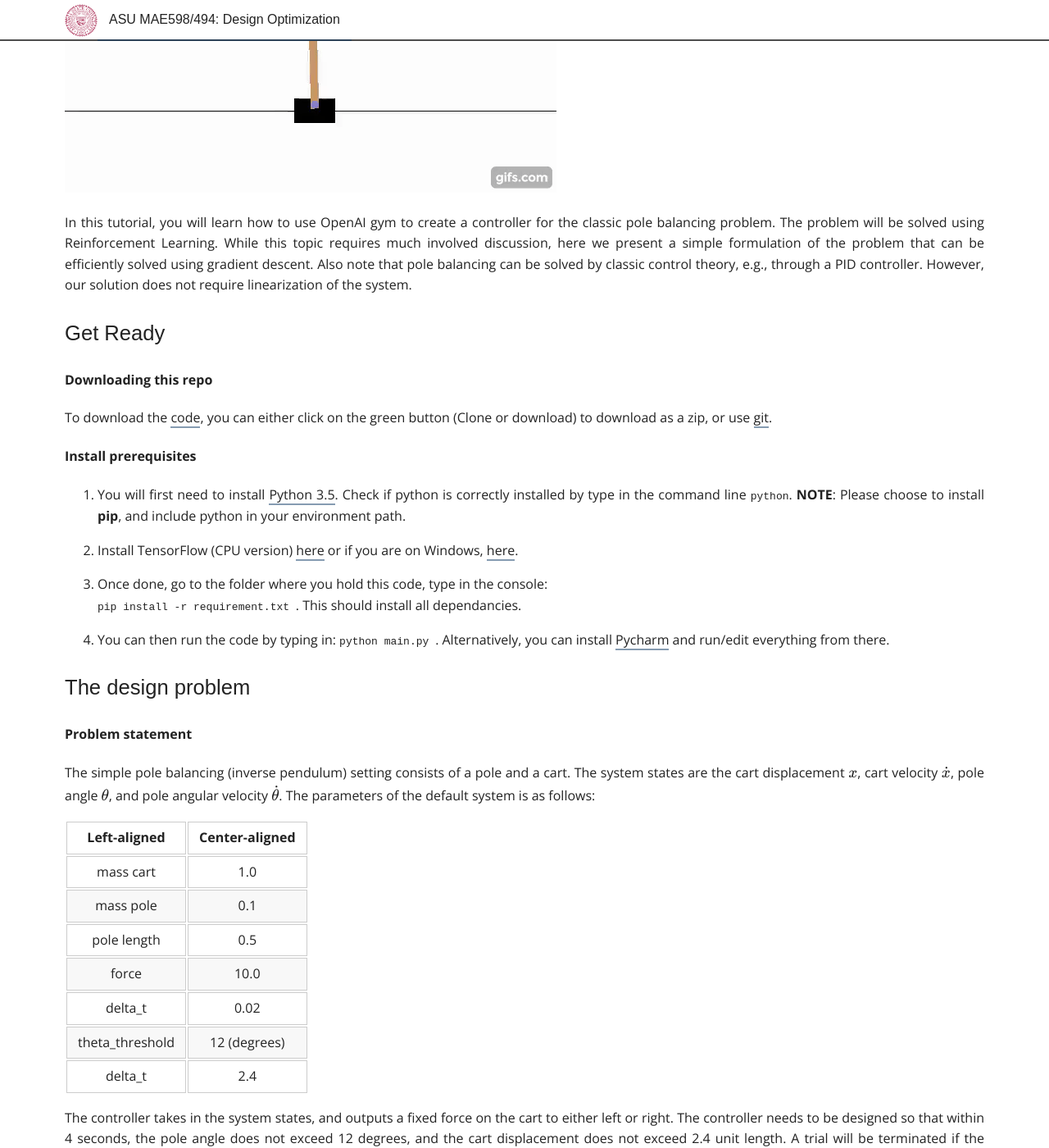
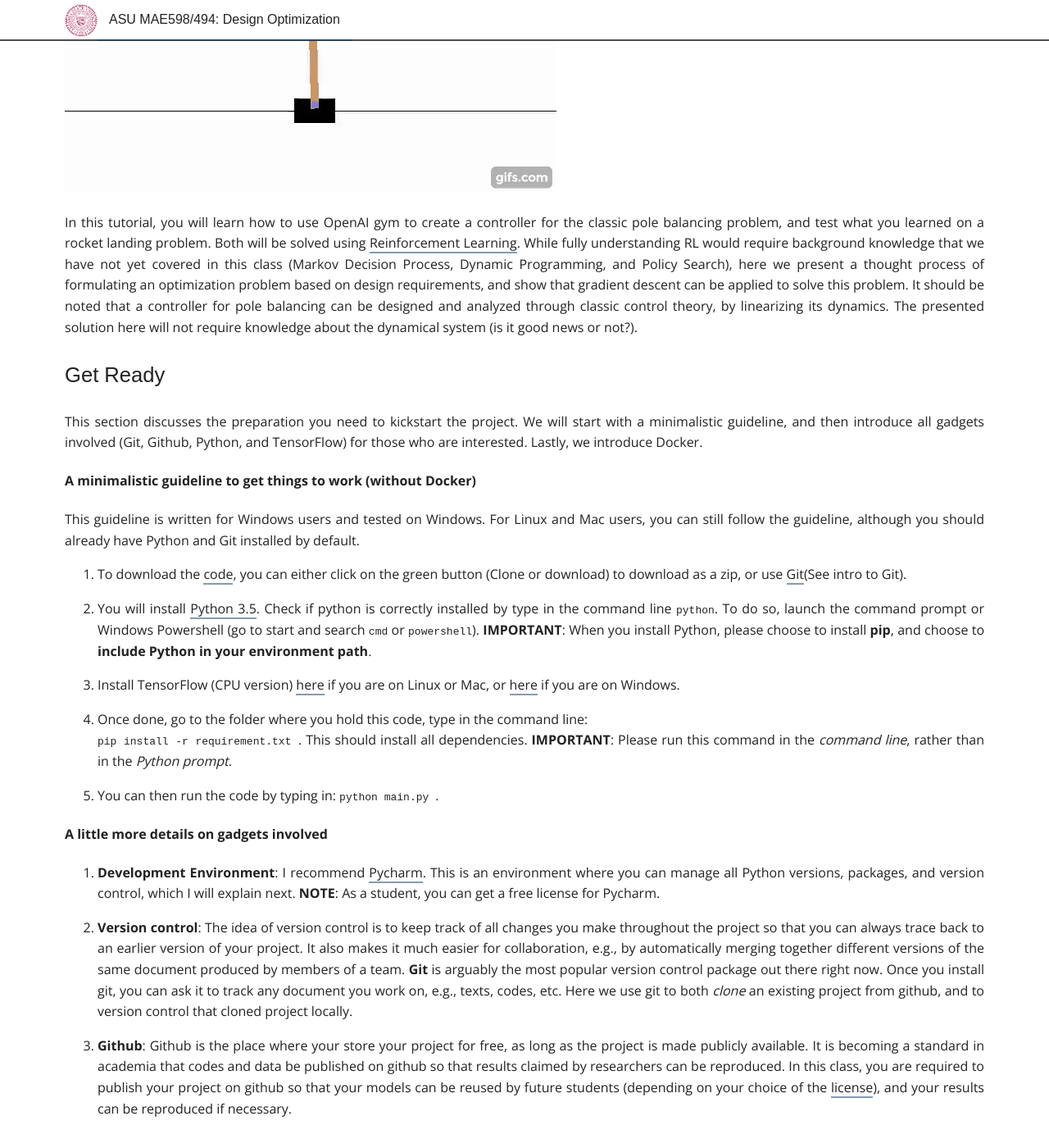
Before and after one commit to DesignInformaticsLab/DesignInformaticsLab.github.io, a Jekyll site: the page built from _posts/teaching/designopt/2017-09-07-application-polebalancing.md, in a window 1280 px wide and 1400 px high, scrolled down 380 px. Shown: the whole window at 82% size. Built offline with Jekyll 4.4.1, drawn with Linux system fonts in a browser that asks for light colours; some web fonts are replaced; formulas are drawn with MathJax 3; some of the changed text lies outside the part shown.

````diff
--- a/_posts/teaching/designopt/2017-09-07-application-polebalancing.md
+++ b/_posts/teaching/designopt/2017-09-07-application-polebalancing.md
@@ -24,49 +24,69 @@
 </script>
 <script type="text/javascript" src="http://cdn.mathjax.org/mathjax/latest/MathJax.js?config=TeX-AMS-MML_HTMLorMML"></script>
 
-## Gradient Descent Application - Pole Balancing
+## Gradient Descent Application - Reinforcement Learning
 
 ### Introduction
 
 <img src="/_teaching/designopt/polebalancing/animation.gif" alt="Drawing" style="height: 400px;"/>
 
 In this tutorial, you will learn how to use OpenAI gym to create a
-controller for the classic pole balancing problem. The problem will be solved
-using Reinforcement Learning. While this topic requires much involved
-discussion, here we present a simple formulation of the problem that can be
-efficiently solved using gradient descent. Also note that pole balancing
-can be solved by classic control theory, e.g., through a PID controller.
-However, our solution does not require linearization of the system.
+controller for the classic pole balancing problem, and test what you learned
+on a rocket landing problem. Both will be solved using [Reinforcement Learning]().
+While fully understanding RL would require background knowledge that we have not
+yet covered in this class (Markov Decision Process, Dynamic Programming,
+and Policy Search), here we present a thought process of formulating an
+ optimization problem based on design requirements, and show that gradient descent
+ can be applied to solve this problem.
+It should be noted that a controller for pole balancing
+can be designed and analyzed through classic control theory, by linearizing
+its dynamics. The presented solution here will not require knowledge about the
+dynamical system (is it good news or not?).
 
 ### Get Ready
 
-#### Downloading this repo
-To download the [code](https://github.com/hope-yao/cartpole),
+This section discusses the preparation you need to kickstart the project.
+We will start with a minimalistic guideline, and then introduce all gadgets
+involved (Git, Github, Python, and TensorFlow) for those who are interested.
+Lastly, we introduce Docker.
+
+#### A minimalistic guideline to get things to work (without Docker)
+
+This guideline is written for Windows users and tested on Windows.
+For Linux and Mac users, you can still follow the guideline, although you should
+already have Python and Git installed by default.
+
+1. To download the [code](https://github.com/hope-yao/cartpole),
 you can either click on the green button (Clone or download) to download
-as a zip, or use [git](https://git-scm.com/).
+as a zip, or use [Git](https://git-scm.com/)(See intro to Git).
 
-#### Install prerequisites
+2. You will install [Python 3.5](https://www.python.org/downloads/release/python-352/).
+Check if python is correctly installed by type in the command line ```python```. To do so, launch the
+command prompt or Windows Powershell (go to start and search ```cmd``` or ```powershell```).
+**IMPORTANT**: When you install Python, please choose to
+install **pip**, and choose to **include Python in your environment path**.
 
-1. You will first need to install [Python 3.5](https://www.python.org/downloads/release/python-352/). Check if python is
-correctly installed by type in the command line ```python```.
-**NOTE**: Please choose to install **pip**, and include python in your environment path.
+3. Install TensorFlow (CPU version) [here](https://www.tensorflow.org/install/) if
+you are on Linux or Mac, or [here](https://www.tensorflow.org/install/install_windows)
+if you are on Windows.
 
-2. Install TensorFlow (CPU version) [here](https://www.tensorflow.org/install/) or
-if you are on Windows, [here](https://www.tensorflow.org/install/install_windows).
-
-3. Once done, go to the folder where you hold this code, type in the console: \
+4. Once done, go to the folder where you hold this code, type in the command line: \
 ```
 pip install -r requirement.txt
 ```.
-This should install all dependancies.
+This should install all dependencies.
+**IMPORTANT**: Please run this command in the *command line*, rather than in the *Python prompt*.
 
-4. You can then run the code by typing in:
+5. You can then run the code by typing in:
 ```
 python main.py
 ```.
-Alternatively, you can install [Pycharm](https://www.jetbrains.com/pycharm/download)
-and run/edit everything from there.
 
+#### A little more details on gadgets involved
+
+1. **Development Environment**: I recommend [Pycharm](https://www.jetbrains.com/pycharm/download).
+This is an environment where you can manage all Python versions, packages, and version control,
+which I will explain next. **NOTE**: As a student, you can get a free license for Pycharm.
 <!--For **Linux** users, you can install prerequisits using the commands below:-->
 <!--```-->
 <!--$pip install jupyter-->
@@ -74,7 +94,27 @@
 <!--$pip install gym-->
 <!--```-->
 
-### The design problem
+2. **Version control**: The idea of version control is to keep track of all changes
+you make throughout the project so that you can always trace back to
+an earlier version of your project. It also makes it much easier for collaboration,
+e.g., by automatically merging together different versions of the same
+document produced by members of a team. **Git** is arguably the most popular
+version control package out there right now. Once you install git, you can ask it to track
+any document you work on, e.g., texts, codes, etc. Here we use git to both *clone*
+an existing project from github, and to version control that cloned project locally.
+
+3. **Github**: Github is the place where your store your project for free, as long as
+the project is made publicly available. It is becoming a standard in academia that
+codes and data be published on github so that results claimed by researchers can be reproduced.
+In this class, you are required to publish your project on github so that your models
+can be reused by future students (depending on your choice of
+the [license](https://choosealicense.com/)), and your
+results can be reproduced if necessary.
+
+### Pole balancing
+
+If you successfully get the example code to run, and wonder what happened
+under the hood, please read on.
 
 #### Problem statement
 The simple pole balancing (inverse pendulum) setting consists of a pole
@@ -101,9 +141,9 @@
 is balanced for more than 4 seconds, or any of the constraints are violated.
 <!--The **objective** of the control algorithm is to make system to stay in a given region of state space as long as posible. Default physical parameters of this problem are:-->
 
-#### The optimization problem
-Here we learn a controller in a model-free fashion, i.e., the controller
-is learned without understanding of the dynamical system. We first introduce
+#### Some preliminaries for reinforcement learning
+
+We first introduce
 the concept of a **Markov Decision Process**: An MDP contains a *state space*,
 an *action space*, a *transition function*, a *reward function*, and
 a decay parameter $$\gamma$$. In our case,
@@ -111,26 +151,39 @@
 $$\theta$$, $$\dot{\theta}$$. The action space contains the force to the left,
 and the force to the right. The transition function $$s_{k+1} = T(s_k,a_k)$$
 computes the next state $$s_{k+1}$$ based on the current state $$s_k$$ and
-the action $$a_k$$. In our case, the transition is given by the system equations.
+the action $$a_k$$.
+
+The transition is given by the system equations.
 The reward function defines an instantaneous reward $$r_k = r(s_k)$$.
-In our case, we define reward as 1 when the system does not fail, or 0
-otherwise. The decay parameter $$\gamma$$ defines a long term
-*value* of the controller $$\pi$$: $$V_k(\pi,s_k) = r_k +
-\gamma V_{k+1}(\pi,T(s_k,a_k))$$. $$\gamma$$ describes how important
-future rewards are to the current control decision: larger decay (small $$\gamma$$)
-leads to more greedy decisions.
+In particular, we define reward as 1 when the system does not fail, or 0
+otherwise. A discount factor $$\gamma$$ is applied to rewards so that
+rewards in the far future worth less than the near future. A long term
+*value* function is defined recursively as a function of the controller $$\pi$$:
 
-The goal of optimal control is thus to find a controller $$\pi$$ that maximizes
-the expectation $$\mathbb{E}_{s_0,a_k}[V_0(\pi,s_0)]$$. Specifically, we define the
-controller as a function of the states that outputs a number between 0 and 1: $$\pi(s,w)$$.
-This number is treated as a probability for choosing action 0 (say, force to the left),
-and thus the probability for the other action is $$1-\pi(s,w)$$.
-Thus $$V_0(\pi,s_0)$$ is a random variable parameterized by $$w$$.
+$$V_k(\pi,s_k) = r_k +
+\gamma V_{k+1}(\pi,T(s_k,a_k)).$$
 
-#### Q learning
-When the transition is not known to the controller, one can use
-**Q learning** to indirectly solve the optimization problem. I will skip
-details and go directly to the solution. Given a trial run with $$K$$ time steps
+We define the
+controller as a function of the states that outputs a number
+between 0 and 1: $$\pi(s,w) \in [0,1]$$, where $$w$$ is the unknown
+parameters to be learned.
+This number will be treated as the probability for choosing the action
+"pushing to the left". The probability for "pushing to the right" will
+be $$1-\pi(s,w)$$.
+
+Due to the randomness in the initial state $$s_0$$ and the sequence of
+actions $$a_0$$, $$a_1$$,..., $$a_K$$, the value function
+$$V_0(\pi,s_0)$$ is a random variable parameterized by $$w$$.
+
+The goal of optimal control is to find optimal controller
+parameters $$w$$ that maximizes
+the expectation of the value
+
+$$\mathbb{E}_{s_0,a_0,a_1,...,a_K}[V_0(\pi,s_0)].$$
+
+#### A simple loss function
+
+Given a trial run with $$K$$ time steps
 based on the current controller, we collect the instantaneous
 rewards $$r_k$$, actions $$a_k$$, and the controller outputs $$\pi_k$$ for $$k=1,...,K$$.
 We can minimize the following loss function
@@ -140,41 +193,47 @@
 In this loss function, the first term $$\sum_{j=k}^K \gamma^{j-k}r_j$$ represents
 the value at time step $$k$$, the second term $$a_k\log(\pi_k)+(1-a_k)\log(1-\pi_k)$$ is close to
 $$0$$ when the favored action is chosen, and $$-\inf$$ when the unfavored action is chosen.
-Essentially, this loss is minimized when all chosen control decisions $$a_k$$ lead
+Essentially, the loss is minimized when all chosen control decisions $$a_k$$ lead
 to high value. Thus by tuning $$w$$, we correct the mistakes we made in the
 trial (i.e., high value from unfavored move, or low value from favored move).
 
 In the code, you may notice that the values are normalized.
-According to [this paper](https://arxiv.org/abs/1602.07714), this
+According to [this paper](https://arxiv.org/abs/1602.07714), this treatment
 speeds up the training process.
 
 #### Controller model
-The controller is modeled as a single-layer neural network:
+
+We mentioned that the controller computes a probability $$\pi(s,w)$$. But
+how does this function look like? Here we model $$\pi(s,w)$$
+as a single-layer neural network:
 
 <img src="/_teaching/designopt/polebalancing/cart-pole-controller.png" alt="Drawing" style="height: 400px;"/>
 
-It is found that a single layer is already sufficient for this environment setting.
-If needed, you can replace the network with more complicated ones.
+It is found that a single layer is sufficient for this environment setting.
+In fact, adding layers may deteriorate the training performance due to the
+additional network complexity.
+
 <!--Stochastic gradient descent with momentum is used to train this network:-->
 <!--![SGD](https://wikimedia.org/api/rest_v1/media/math/render/svg/4895d44c0572fb2988f2f335c28cc055a7f75fa0)-->
 <!--You can play with its paramters by using your own inputs to main.py.-->
 
 #### Training algorithm
-Due to the probabilistic nature of the value function, we minimize an averaged
-loss $$F(w) = \sum_{t=1}^T f_t(w)$$ over $$T$$ trials. This is done by simply
+
+Due to the probabilistic nature of the controller, we minimize an averaged
+loss $$\bar{f}(w) = \sum_{t=1}^T f_t(w)$$ over $$T$$ trials. This is done by simply
 running the simulation $$T$$ times, recording all data, and calculate the gradient
-of $$F(w)$$. Notice that the gradient in this case will be stochastic, in the sense that
+of $$\bar{f}(w)$$. Notice that the gradient in this case will be stochastic, in the sense that
 we only use $$T$$ random samples to approximate it, rather than finding the theoretical
-mean of $$\nabla_w F(w)$$ (which does not have an analytical form anyway).
-The implementation of the gradient descent is [ADAM][adam],
-which we will discuss later in the class.
+mean of $$\nabla_w \bar{f}$$.
+We use [ADAM][adam] to perform stochastic gradient descent.
 
-### Results
+#### Results
+
 With default problem settings, we can get a convergence curve similar this:
 
 <img src="/_teaching/designopt/polebalancing/iteration.png" alt="Drawing" style="height: 400px;"/>
 
-> Y axis of the main plot is the total reward a policy achieves,
+Y axis of the main plot is the total reward a policy achieves,
 X axis is the number of training epochs.
 The small window shows the normalized trajectory of cart positions and
 pole angles in the most recent trial. It can be seen that the learning
@@ -196,6 +254,40 @@
 found at [this technical report](https://pdfs.semanticscholar.org/3dd6/7d8565480ddb5f3c0b4ea6be7058e77b4172.pdf).
 Corresponding equations for how to generalize this to multiple poles
 can also be found at [this paper](http://ieeexplore.ieee.org/stamp/stamp.jsp?arnumber=155416)
+
+### Rocket landing
+
+The rocket landing case is created by my former student
+[Steven Elliott](https://github.com/sjellio1/MAE598_Project). The report
+is [here](https://github.com/sjellio1/MAE598_Project/blob/master/Writeup.pdf).
+Below is a brief introduction to his code.
+
+#### Problem statement
+
+The rocket has 6 states: the x and y coordinates, the angle, and the time
+derivative of these three. The action space is discrete:
+
+* Action 0 - No thrust, no torque
+* Action 1 - No thrust, torque left
+* Action 2 - No thrust, torque right
+* Action 3 - Trust, no torque
+* Action 4 - Thrust, torque left
+* Action 5 - Thrust, torque right
+
+The reward is defined as the negative of the Euclidean distance from the
+last position of the rocket to the target landing location.
+
+#### Exercise
+
+Please test the [code](https://github.com/sjellio1/MAE598_Project) and think
+about the following questions.
+
+* What do you think is a good objective function to use for the training?
+
+* How should the network architecture look like?
+
+
+
 
 
 
````
Also changed, not shown: other parts of _posts/teaching/designopt/2017-09-07-application-polebalancing.md (+2 -3 lines).
